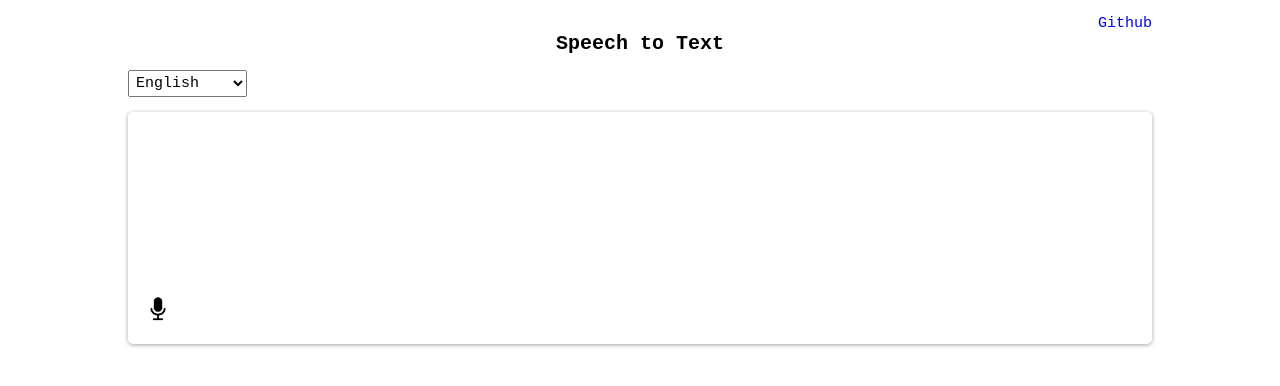
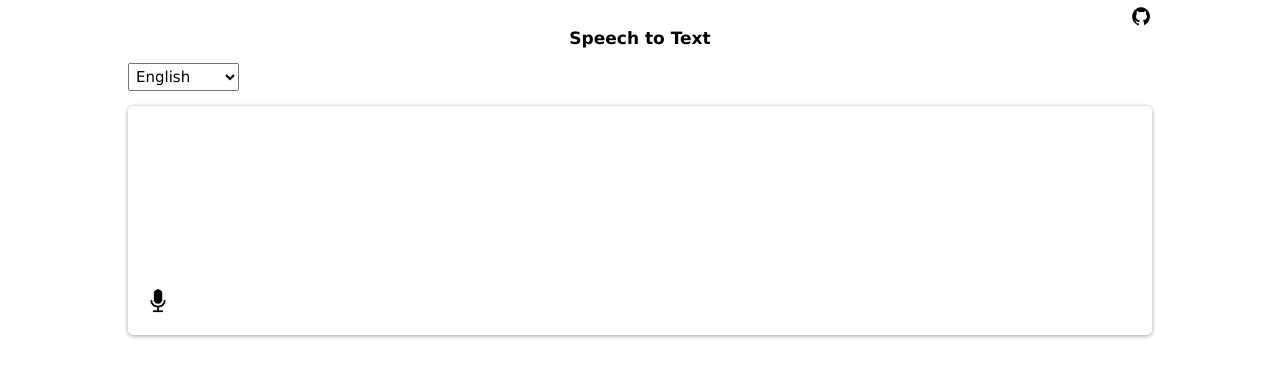
Before and after one commit to rismawtsa/speech-recognition, a website with bundled scripts: page index.html in a window 1280 px wide. Built offline with nearby package versions, Linux system fonts and the light colour scheme.

Commit message:
update style

```diff
--- a/index.html
+++ b/index.html
@@ -20,10 +20,10 @@
         href="https://github.com/rismawtsa/speech-recognition"
         target="_blank"
         rel="noopener noreferrer"
-        >Github</a
-      >
+        ><img src="./images/github-60.png" alt="github"
+      /></a>
     </div>
-    <h4>Speech to Text</h4>
+    <h3>Speech to Text</h3>
     <select id="languangeSelect">
       <option value="en" data-name="Google US English">English</option>
       <option value="id" data-name="Google Bahasa Indonesia">Indonesian</option>
@@ -46,6 +46,6 @@
         </div>
       </div>
     </section>
-    <script type="module" src="./scripts/app.js"></script>
+    <script type="module" src="./scripts/index.js"></script>
   </body>
 </html>
--- a/scripts/app.js
+++ b/scripts/index.js
@@ -65,6 +65,7 @@ close.onclick = () => {
   audioChunks = [];
 
   speechRecognition.stop();
+  speechSynthesis.cancel();
 
   deleteAudioElement();
   close.style.display = "none";
--- a/styles/style.css
+++ b/styles/style.css
@@ -1,15 +1,15 @@
 * {
   font-size: 15px;
-  font-family: monospace;
+  font-family: Verdana, Arial, Helvetica, sans-serif;
 }
 
 body {
   width: 80%;
-  margin: 1rem auto;
+  margin: 5px auto;
 }
-h4 {
+h3 {
   text-align: center;
-  font-size: 20px;
+  font-size: 17px;
   margin-top: 0;
   margin-bottom: 0;
 }
@@ -31,9 +31,14 @@ img {
 
 .nav {
   text-align: right;
+  display: flex;
+  justify-content: flex-end;
 }
 .nav a {
   text-decoration: none;
+  width: 1.5rem;
+  height: 1.5rem;
+  display: block;
 }
 
 #languangeSelect {
@@ -55,7 +60,8 @@ img {
   width: 2.1rem;
   display: none;
   position: absolute;
-  right: 1px;
+  right: -5px;
+  top: -10px;
 }
 
 .transcript {
@@ -65,11 +71,12 @@ img {
 }
 
 .transcript textarea {
-  width: 100%;
+  width: 97%;
   min-height: inherit;
   border: none;
   resize: none;
   outline: none;
+  line-height: 1.6;
 }
 
 .main-controls {
```
Also changed, not shown: images/github-60.png (added).
